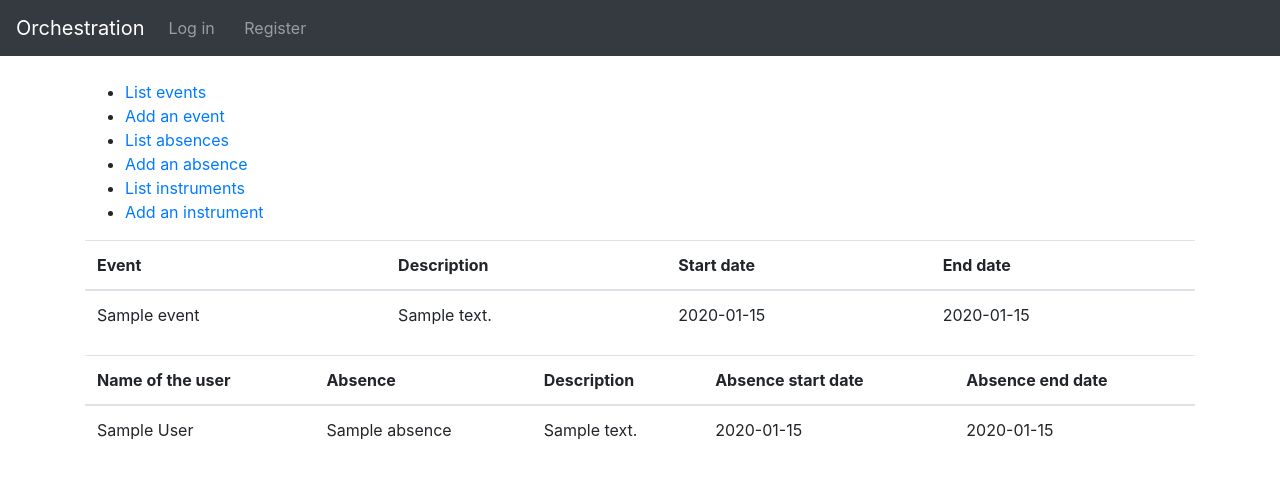
After one commit to Robustic/Orchestime, a Flask app: page /event/1/ in a window 1280 px wide. The commit adds this page. Shown: the top 479 px of the page. Run offline with Flask 2, Linux system fonts and the light colour scheme; tables that the repository leaves empty hold one stand-in row (values such as "Sample post"); some libraries are stand-ins or nearby versions.

Commit message:
Absences for events can be viewed

```diff
--- a/application/__init__.py
+++ b/application/__init__.py
@@ -19,6 +19,7 @@ db = SQLAlchemy(app)
 
 from application.instrument import models
 from application.absence import models
+from application.event import models
 from application.auth import models
 from application.auth.models import User
 from os import urandom
@@ -54,4 +55,5 @@ if not Instrument.query.filter_by(name="Instrument not selected").first():
 from application import views
 from application.instrument import views
 from application.absence import views
+from application.event import views
 from application.auth import views
--- /dev/null
+++ b/application/event/models.py
@@ -0,0 +1,48 @@
+from application import db
+from application.models import Base
+
+from sqlalchemy.sql import text
+
+
+absence_event = db.Table('absence_event',
+                         db.Column('absence_id', db.Integer, db.ForeignKey('absence.id')),
+                         db.Column('event_id', db.Integer, db.ForeignKey('event.id'))
+                         )
+
+
+class Event(Base):
+    name = db.Column(db.String(144), nullable=False)
+    description = db.Column(db.Text(10000))
+    date_start = db.Column(db.DateTime, nullable=False)
+    date_end = db.Column(db.DateTime, nullable=False)
+
+    absence_events = db.relationship('Absence', secondary=absence_event)
+
+    def __init__(self, name, description, date_start, date_end):
+        self.name = name
+        self.description = description
+        self.date_start = date_start
+        self.date_end = date_end
+
+    @staticmethod
+    def find_events_between_timepoints(start, end):
+        stmt = text("SELECT * FROM Event"
+                    " WHERE (Event.date_end >= :x)"
+                    " AND (Event.date_start <= :y)")
+        stmt = stmt.bindparams(x=start, y=end)
+        return db.engine.execute(stmt)
+
+    @staticmethod
+    def find_absent_users_for_event(event_id):
+        stmt = text("SELECT account.name as account_name,"
+                    " Absence.name as absence_name,"
+                    " Absence.description as absence_description,"
+                    " Absence.date_start as absence_date_start,"
+                    " Absence.date_end as absence_date_end"
+                    " FROM Event"
+                    " LEFT JOIN absence_event ON Event.id = absence_event.event_id"
+                    " LEFT JOIN Absence ON Absence.id = absence_event.absence_id"
+                    " LEFT JOIN account ON account.id = Absence.account_id"
+                    " WHERE (Event.id = :x)")
+        stmt = stmt.bindparams(x=event_id)
+        return db.engine.execute(stmt)
--- /dev/null
+++ b/application/event/views.py
@@ -0,0 +1,49 @@
+from flask import redirect, render_template, request, url_for
+from flask_login import current_user, login_required
+
+from application import app, db
+from application.auth.models import User
+from application.event.models import Event
+from application.event.models import absence_event
+from application.event.forms import EventForm
+from application.absence.models import Absence
+
+
+@app.route("/event", methods=["GET"])
+def events_index():
+    return render_template("event/list.html", events=Event.query.all())
+
+
+@app.route("/event/<event_id>/", methods=["GET"])
+def event_view(event_id):
+    event = Event.query.get(event_id)
+    notavailables = Event.find_absent_users_for_event(event_id)
+    return render_template("event/view.html", event=event, notavailables=notavailables)
+
+
+@app.route("/event/new/")
+@login_required
+def events_form():
+    return render_template("event/new.html", form=EventForm())
+
+
+@app.route("/event/", methods=["POST"])
+@login_required
+def events_create():
+    form = EventForm(request.form)
+    if not form.validate():
+        return render_template("event/new.html", form=form)
+
+    newevent = Event(form.name.data, form.description.data,
+                     form.date_start.data, form.date_end.data)
+    db.session().add(newevent)
+    db.session().commit()
+
+    absences_during_event = Absence.find_absences_between_timepoints(newevent.date_start, newevent.date_end)
+
+    for absence in absences_during_event:
+        statement = absence_event.insert().values(absence_id=absence.id, event_id=newevent.id)
+        db.session.execute(statement)
+    db.session().commit()
+
+    return redirect(url_for("events_index"))
--- a/application/templates/auth/update.html
+++ b/application/templates/auth/update.html
@@ -27,6 +27,11 @@
     </tr>
     <tr>
       <td>
+        <b>Old instrument: {{ instrument.name }}</b>
+      </td>
+    </tr>
+    <tr>
+      <td>
         {{ form.instrument_id.label }}
       </td>
       <td>
--- /dev/null
+++ b/application/templates/event/view.html
@@ -0,0 +1,44 @@
+{% extends "layout.html" %}
+
+{% block body %}
+<table class="table">
+    <thead>
+        <tr>
+            <th>Event</th>
+            <th>Description</th>
+            <th>Start date</th>
+            <th>End date</th>
+        </tr>
+    </thead>
+    <tbody>
+        <tr>
+            <td>{{ event.name }}</td>
+            <td>{{ event.description }}</td>
+            <td>{{ event.date_start.strftime('%Y-%m-%d') }}</td>
+            <td>{{ event.date_end.strftime('%Y-%m-%d') }}</td>
+        </tr>
+    </tbody>
+</table>
+<table class="table">
+    <thead>
+        <tr>
+            <th>Name of the user</th>
+            <th>Absence</th>
+            <th>Description</th>
+            <th>Absence start date</th>
+            <th>Absence end date</th>
+        </tr>
+    </thead>
+    <tbody>
+        {% for notavailable in notavailables %}
+        <tr>
+            <td>{{ notavailable.account_name }}</td>
+            <td>{{ notavailable.absence_name }}</td>
+            <td>{{ notavailable.absence_description }}</td>
+            <td>{{ notavailable.absence_date_start[0:10] }}</td>
+            <td>{{ notavailable.absence_date_end[0:10] }}</td>
+        </tr>
+        {% endfor %}
+    </tbody>
+</table>
+{% endblock %}
--- a/application/templates/layout.html
+++ b/application/templates/layout.html
@@ -47,8 +47,10 @@
       {% endwith %}
 
       <ul>
+        <li><a href="{{ url_for('events_index') }}">List events</a></li>
+        <li><a href="{{ url_for('events_form') }}">Add an event</a></li>
         <li><a href="{{ url_for('absences_index') }}">List absences</a></li>
-        <li><a href="{{ url_for('absences_form') }}">Add an absences</a></li>
+        <li><a href="{{ url_for('absences_form') }}">Add an absence</a></li>
         <li><a href="{{ url_for('instruments_index') }}">List instruments</a></li>
         <li><a href="{{ url_for('instruments_form') }}">Add an instrument</a></li>
       </ul>
```
Also changed, not shown: application/absence/models.py (+10 -0 lines), application/absence/views.py (+10 -0 lines), application/auth/views.py (+5 -2 lines), application/event/forms.py (added, +12 -0 lines), application/templates/event/list.html (added, +26 -0 lines), application/templates/event/new.html (added, +72 -0 lines).
